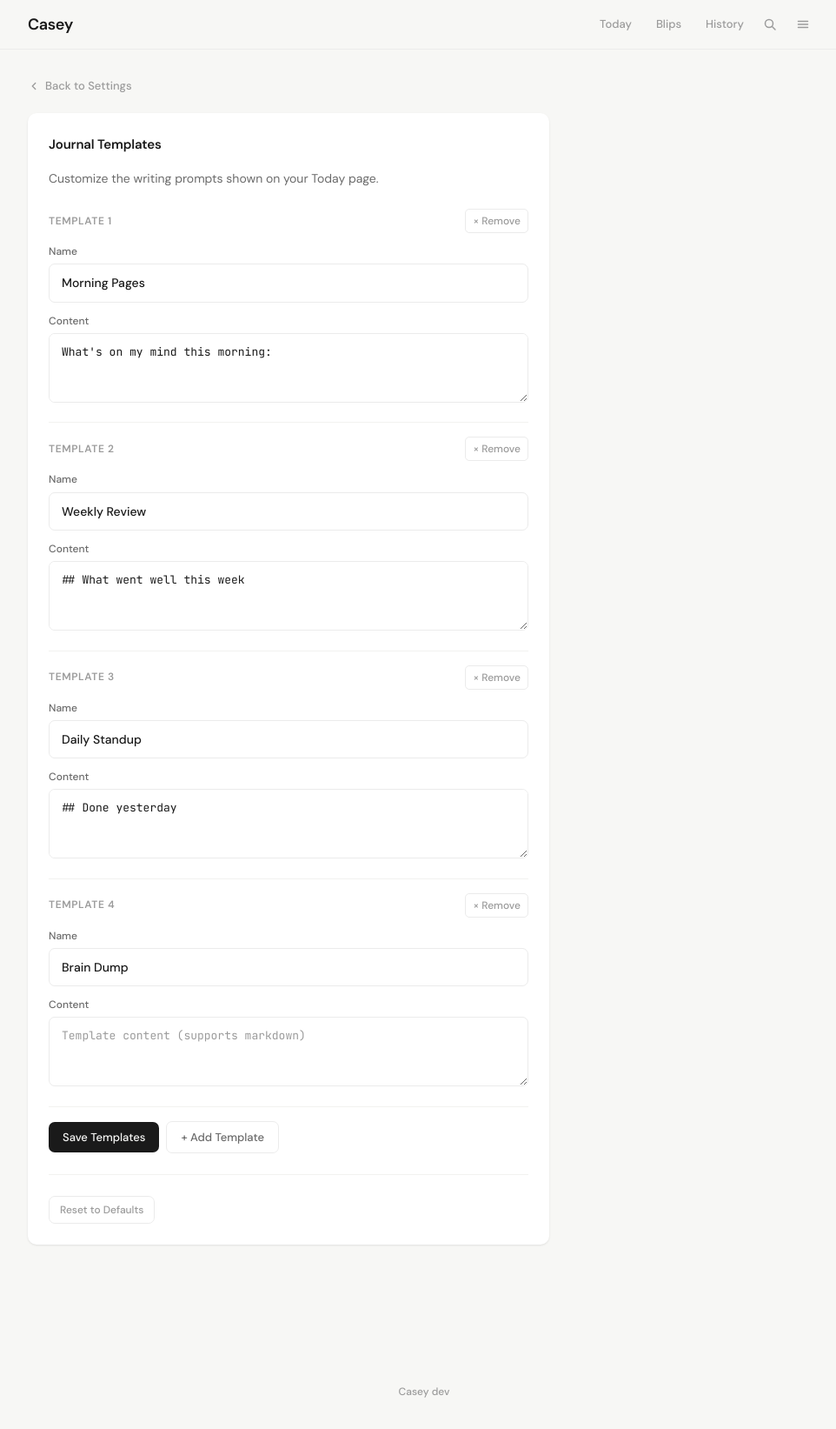
After one commit to dannymcc/casey, a Flask app: page /settings/templates in a window 1280 px wide. The commit adds this page. Shown: the whole page at 87% size, without its empty margins (152-1114 px from the left). Run offline with Flask 3, Linux system fonts and the light colour scheme; the visitor is signed in with stand-in values (Sample User, id 1); data comes from the database, SQL or seed files in the repository; parts of the project's set-up code (start-up, migrations or seed data) failed here and were passed over; some libraries are stand-ins or nearby versions.

Commit message:
Add settings sections and custom journal templates management

```diff
--- a/app.py
+++ b/app.py
@@ -803,7 +803,7 @@ def index():
                            today=today,
                            now=datetime.now(),
                            is_new_user=is_new_user,
-                           templates=JOURNAL_TEMPLATES,
+                           templates=get_user_templates(get_current_user_id()),
                            stats={
                                'entries': total_entries,
                                'active_tasks': len(tasks),
@@ -1840,11 +1840,68 @@ JOURNAL_TEMPLATES = [
 ]
 
 
+def get_user_templates(user_id):
+    """Get user's custom templates, falling back to defaults."""
+    custom = get_preference(user_id, 'journal_templates')
+    if custom:
+        try:
+            return json.loads(custom)
+        except (json.JSONDecodeError, TypeError):
+            pass
+    return JOURNAL_TEMPLATES
+
+
 @app.route('/journal/templates')
 @login_required
 def journal_templates():
     """Get available journal templates as JSON."""
-    return jsonify({'templates': JOURNAL_TEMPLATES})
+    user_id = get_current_user_id()
+    return jsonify({'templates': get_user_templates(user_id)})
+
+
+@app.route('/settings/templates')
+@login_required
+def settings_templates():
+    """Journal templates management page."""
+    user_id = get_current_user_id()
+    templates = get_user_templates(user_id)
+    return render_template('settings_templates.html', templates=templates)
+
+
+@app.route('/settings/templates/save', methods=['POST'])
+@login_required
+def save_templates():
+    """Save custom journal templates."""
+    user_id = get_current_user_id()
+    templates = []
+    i = 0
+    while True:
+        name = request.form.get(f'name_{i}')
+        if name is None:
+            break
+        content = request.form.get(f'content_{i}', '')
+        if name.strip():
+            templates.append({'name': name.strip(), 'content': content})
+        i += 1
+    if not templates:
+        flash('You need at least one template.', 'error')
+        return redirect(url_for('settings_templates'))
+    set_preference(user_id, 'journal_templates', json.dumps(templates))
+    flash('Templates saved.', 'success')
+    return redirect(url_for('settings_templates'))
+
+
+@app.route('/settings/templates/reset', methods=['POST'])
+@login_required
+def reset_templates():
+    """Reset journal templates to defaults."""
+    user_id = get_current_user_id()
+    db = get_db()
+    db.execute('DELETE FROM user_preferences WHERE user_id = ? AND key = ?',
+               (user_id, 'journal_templates'))
+    db.commit()
+    flash('Templates reset to defaults.', 'success')
+    return redirect(url_for('settings_templates'))
 
 
 # --- Admin Panel ---
--- /dev/null
+++ b/templates/settings_templates.html
@@ -0,0 +1,184 @@
+{% extends "base.html" %}
+
+{% block title %}Journal Templates - Casey{% endblock %}
+
+{% block extra_styles %}
+.template-item {
+    padding: 1rem 0;
+    border-top: 1px solid var(--border-light);
+}
+
+.template-item:first-child {
+    border-top: none;
+    padding-top: 0;
+}
+
+.template-item .form-group {
+    margin-bottom: 0.75rem;
+}
+
+.template-item .form-group:last-child {
+    margin-bottom: 0;
+}
+
+.template-item label {
+    font-size: 12px;
+    font-weight: 500;
+    color: var(--text-secondary);
+    display: block;
+    margin-bottom: 0.25rem;
+}
+
+.template-item input[type="text"] {
+    font-size: 14px;
+    font-weight: 500;
+}
+
+.template-item textarea {
+    font-size: 13px;
+    font-family: var(--mono);
+    min-height: 80px;
+    resize: vertical;
+}
+
+.template-header {
+    display: flex;
+    justify-content: space-between;
+    align-items: center;
+    margin-bottom: 0.75rem;
+}
+
+.template-number {
+    font-size: 12px;
+    font-weight: 600;
+    color: var(--text-muted);
+    text-transform: uppercase;
+    letter-spacing: 0.05em;
+}
+
+.btn-remove {
+    font-size: 12px;
+    color: var(--text-muted);
+    background: none;
+    border: 1px solid var(--border);
+    padding: 0.25rem 0.5rem;
+    border-radius: var(--radius-xs);
+    cursor: pointer;
+    min-height: auto;
+    font-family: var(--font);
+}
+
+.btn-remove:hover {
+    color: #e55;
+    border-color: #e55;
+}
+
+.template-actions {
+    display: flex;
+    gap: 0.5rem;
+    align-items: center;
+    padding-top: 1rem;
+    border-top: 1px solid var(--border-light);
+}
+{% endblock %}
+
+{% block content %}
+<div style="max-width: 600px;">
+    <a href="/settings" class="back-link">
+        <svg viewBox="0 0 16 16" fill="none" stroke="currentColor" stroke-width="1.5" stroke-linecap="round" stroke-linejoin="round"><path d="M10 12L6 8l4-4"/></svg>
+        Back to Settings
+    </a>
+
+    <div class="card">
+        <h2>Journal Templates</h2>
+        <p style="color: var(--text-secondary); margin-bottom: 1.5rem; font-size: 14px;">
+            Customize the writing prompts shown on your Today page.
+        </p>
+
+        <form id="templates-form" method="POST" action="/settings/templates/save">
+            <input type="hidden" name="csrf_token" value="{{ csrf_token() }}"/>
+            <div id="templates-list">
+                {% for t in templates %}
+                <div class="template-item" data-index="{{ loop.index0 }}">
+                    <div class="template-header">
+                        <span class="template-number">Template {{ loop.index }}</span>
+                        <button type="button" class="btn-remove" onclick="removeTemplate(this)">&times; Remove</button>
+                    </div>
+                    <div class="form-group">
+                        <label>Name</label>
+                        <input type="text" name="name_{{ loop.index0 }}" value="{{ t.name }}" required placeholder="e.g. Morning Pages">
+                    </div>
+                    <div class="form-group">
+                        <label>Content</label>
+                        <textarea name="content_{{ loop.index0 }}" placeholder="Template content (supports markdown)">{{ t.content }}</textarea>
+                    </div>
+                </div>
+                {% endfor %}
+            </div>
+
+            <div class="template-actions">
+                <button type="submit" style="font-size: 13px; padding: 0.5rem 1rem; min-height: auto;">Save Templates</button>
+                <button type="button" onclick="addTemplate()" style="font-size: 13px; padding: 0.5rem 1rem; min-height: auto; background: var(--surface); color: var(--text-secondary); border: 1px solid var(--border);">+ Add Template</button>
+            </div>
+        </form>
+
+        <div style="padding-top: 1.5rem; margin-top: 1.5rem; border-top: 1px solid var(--border-light);">
+            <form method="POST" action="/settings/templates/reset" onsubmit="return confirm('Reset all templates to defaults? Your custom templates will be lost.')">
+                <input type="hidden" name="csrf_token" value="{{ csrf_token() }}"/>
+                <button type="submit" style="font-size: 12px; padding: 0.375rem 0.75rem; min-height: auto; background: var(--surface); color: var(--text-muted); border: 1px solid var(--border);">Reset to Defaults</button>
+            </form>
+        </div>
+    </div>
+</div>
+{% endblock %}
+
+{% block scripts %}
+<script>
+var templateCount = {{ templates|length }};
+
+function addTemplate() {
+    var list = document.getElementById('templates-list');
+    var idx = templateCount;
+    templateCount++;
+    var div = document.createElement('div');
+    div.className = 'template-item';
+    div.setAttribute('data-index', idx);
+    div.innerHTML = '<div class="template-header">' +
+        '<span class="template-number">Template ' + (idx + 1) + '</span>' +
+        '<button type="button" class="btn-remove" onclick="removeTemplate(this)">&times; Remove</button>' +
+        '</div>' +
+        '<div class="form-group">' +
+        '<label>Name</label>' +
+        '<input type="text" name="name_' + idx + '" value="" required placeholder="e.g. Morning Pages">' +
+        '</div>' +
+        '<div class="form-group">' +
+        '<label>Content</label>' +
+        '<textarea name="content_' + idx + '" placeholder="Template content (supports markdown)"></textarea>' +
+        '</div>';
+    list.appendChild(div);
+    renumberTemplates();
+}
+
+function removeTemplate(btn) {
+    var item = btn.closest('.template-item');
+    var list = document.getElementById('templates-list');
+    if (list.children.length <= 1) {
+        alert('You need at least one template.');
+        return;
+    }
+    item.remove();
+    renumberTemplates();
+}
+
+function renumberTemplates() {
+    var items = document.querySelectorAll('#templates-list .template-item');
+    templateCount = items.length;
+    items.forEach(function(item, i) {
+        item.setAttribute('data-index', i);
+        item.querySelector('.template-number').textContent = 'Template ' + (i + 1);
+        item.querySelector('input[type="text"]').name = 'name_' + i;
+        item.querySelector('textarea').name = 'content_' + i;
+    });
+}
+</script>
+{% endblock %}
```
Also changed, not shown: templates/settings.html (+52 -30 lines).
